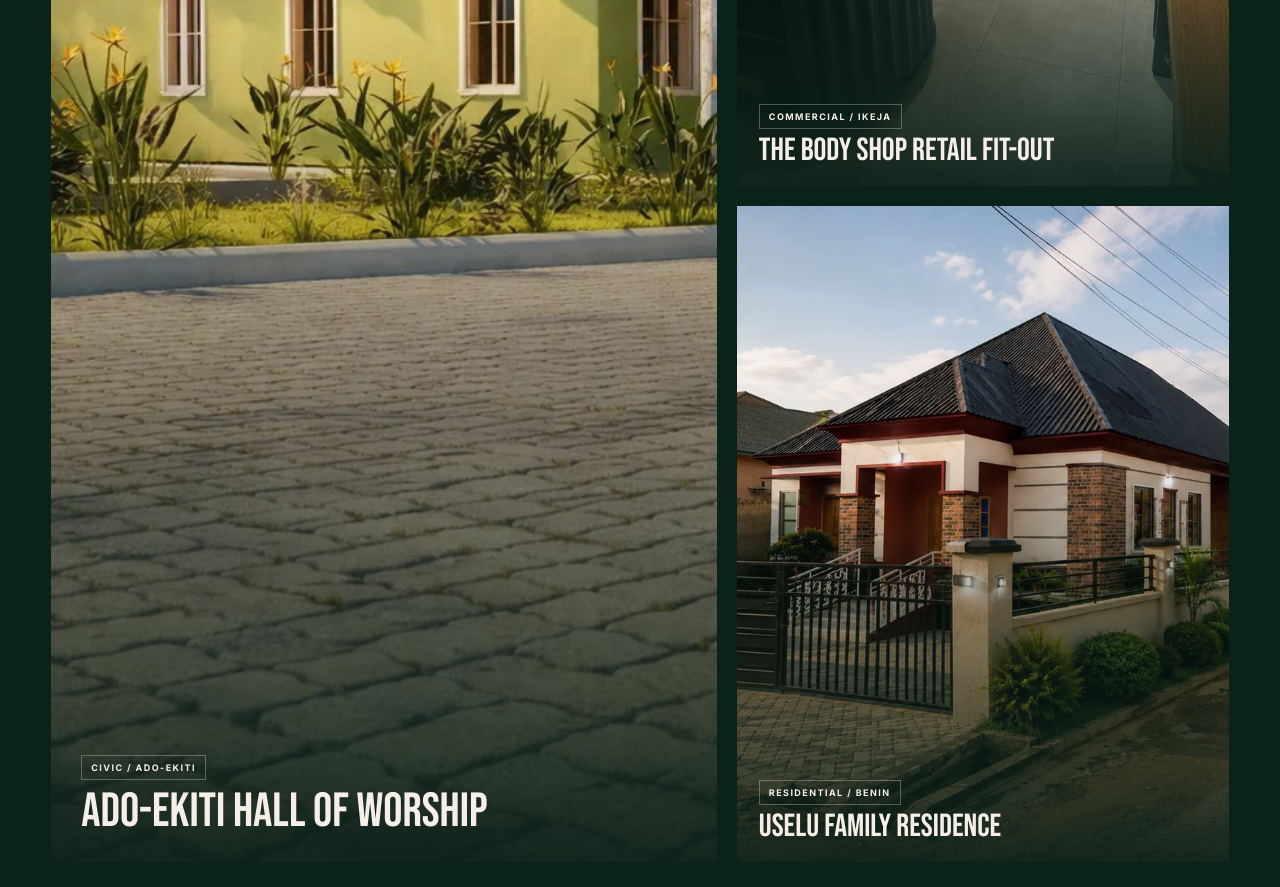
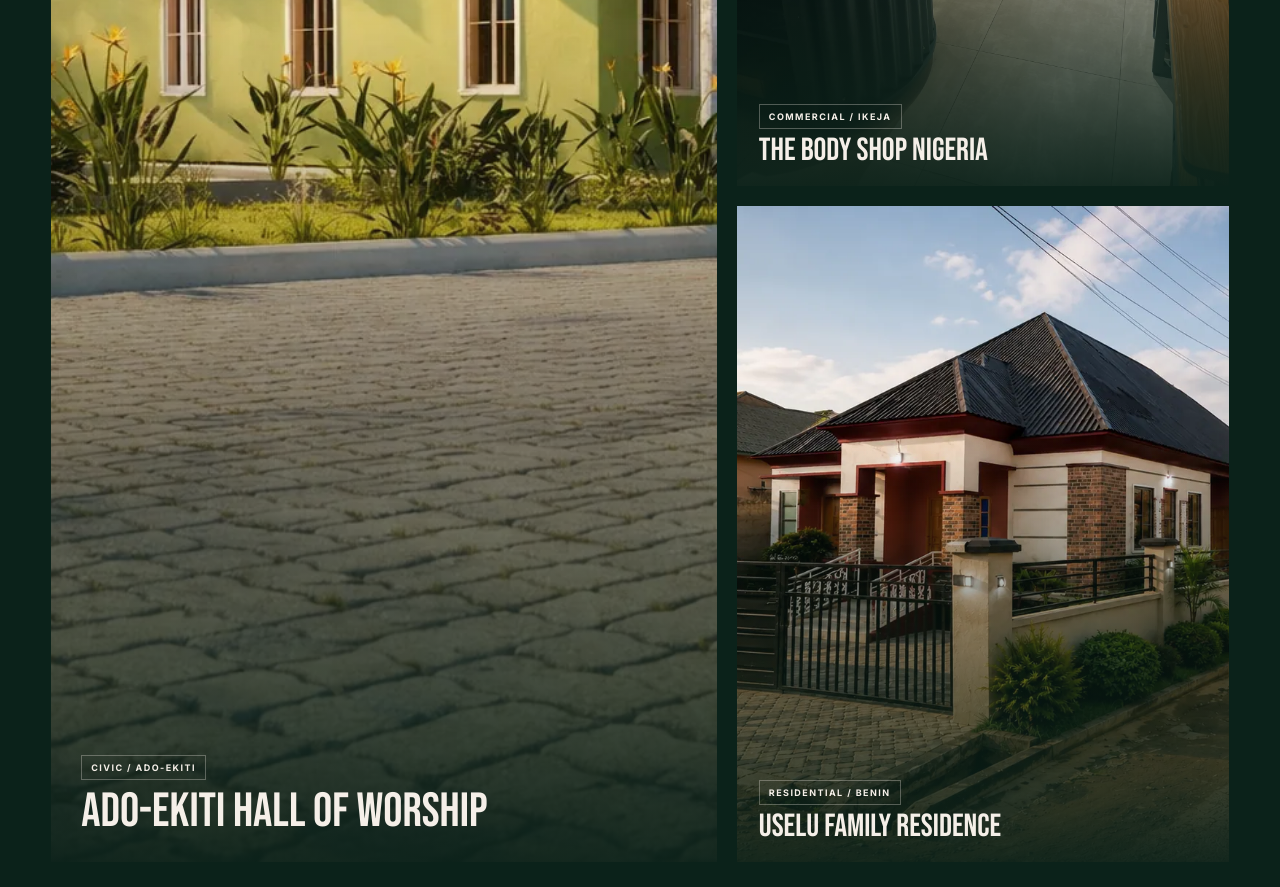
Before and after one commit to Dblackone/Dova-futures-website, a website: page index.html in a window 1280 px wide. Shown: the part 3220-4107 px from the top of the page. Drawn offline with Linux system fonts and the light colour scheme.

Commit message:
Correct Body Shop project locations

```diff
--- a/data/projects.js
+++ b/data/projects.js
@@ -5,7 +5,7 @@
 const PROJECTS = [
   {
     id: "body-shop-ikeja",
-    title: "The Body Shop Retail Fit-Out",
+    title: "The Body Shop Nigeria — Ikeja City Mall",
     category: "commercial",
     location: "Ikeja City Mall, Lagos",
     services: ["Retail Fit-Out"],
@@ -13,7 +13,7 @@ const PROJECTS = [
     status: "Completed",
     featured: true,
     summary:
-      "A retail fit-out for The Body Shop at Ikeja City Mall, delivered with the brand experience and store operation in view.",
+      "A retail fit-out for The Body Shop Nigeria at Ikeja City Mall, delivered with the brand experience and store operation in view.",
     scope: ["Retail fit-out", "Interior finishes", "Store delivery"],
     coverImage: "assets/optimized/body-shop.webp",
     gallery: [
@@ -23,16 +23,16 @@ const PROJECTS = [
     ],
   },
   {
-    id: "body-shop-sekumo",
-    title: "The Body Shop Retail Fit-Out — Sekumo",
+    id: "body-shop-seku-mall",
+    title: "The Body Shop Nigeria — Seku Mall",
     category: "commercial",
-    location: "Sekumo, Ogun State",
+    location: "Seku Mall, Lekki, Lagos",
     services: ["Retail Fit-Out"],
     deliveryType: "Fit-Out Delivery",
     status: "Completed",
     featured: true,
     summary:
-      "A separate The Body Shop retail fit-out project in Sekumo. Project-specific photography will be added as it is confirmed.",
+      "A separate The Body Shop Nigeria retail fit-out at Seku Mall, Lekki. Project-specific photography will be added as it is confirmed.",
     scope: ["Retail fit-out", "Interior finishes", "Store delivery"],
     coverImage: "assets/optimized/body-shop.webp",
     gallery: [],
--- a/index.html
+++ b/index.html
@@ -1892,13 +1892,13 @@
                 <article class="project-side-card">
                   <img
                     src="assets/optimized/body-shop.webp"
-                    alt="The Body Shop retail fit-out"
+                    alt="The Body Shop Nigeria retail fit-out"
                     decoding="async"
                     loading="lazy"
                   />
                   <div>
                     <span class="tag">Commercial / Ikeja</span>
-                    <h3>The Body Shop retail fit-out</h3>
+                    <h3>The Body Shop Nigeria</h3>
                   </div>
                 </article>
                 <article class="project-side-card">
@@ -2341,13 +2341,13 @@
               >
                 <img
                   src="assets/optimized/body-shop.webp"
-                  alt="The Body Shop Retail Fit-Out"
+                  alt="The Body Shop Nigeria — Ikeja City Mall"
                   decoding="async"
                   loading="lazy"
                 />
                 <div class="project-card-copy">
                   <span class="tag">Commercial</span>
-                  <h3>The Body Shop retail fit-out</h3>
+                  <h3>The Body Shop Nigeria — Ikeja City Mall</h3>
                   <p>Ikeja City Mall, Lagos</p>
                 </div>
               </article>
```
Also changed, not shown: site-audit.spec.js (+1 -1 lines).
